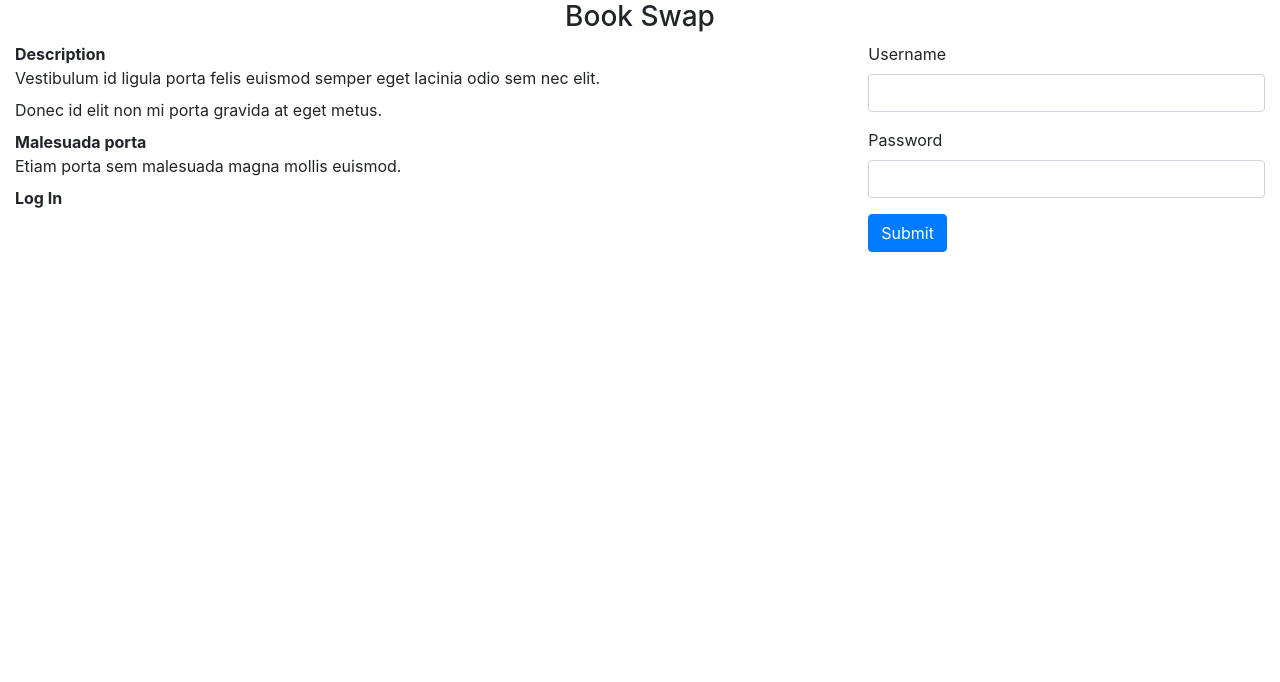
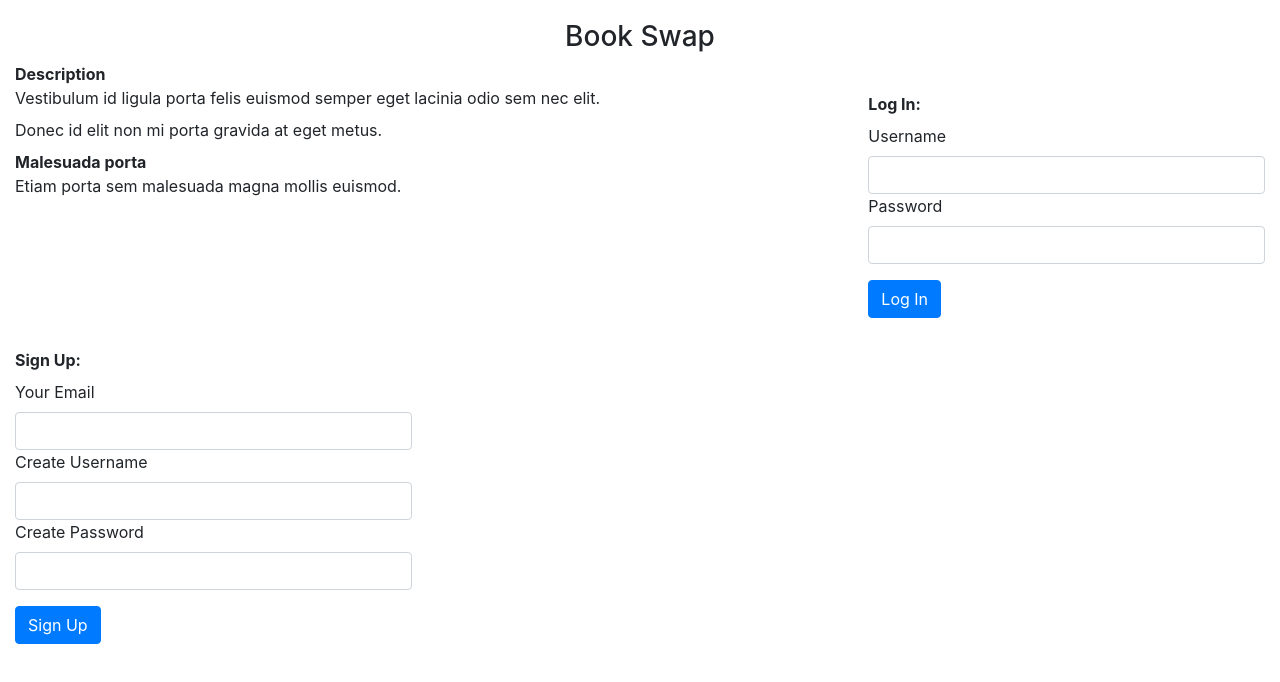
Before and after one commit to DejaTrudeaux/GreenField, a website: page angular-client/index.html in a window 1280 px wide. Drawn offline with nearby package versions, Linux system fonts and the light colour scheme.

Commit message:
added signup forms

```diff
--- a/angular-client/index.html
+++ b/angular-client/index.html
@@ -7,6 +7,20 @@
   <!-- add jquery here??  -->
   <script src="//ajax.googleapis.com/ajax/libs/jquery/2.1.1/jquery.min.js"></script>
   <link rel="stylesheet" href="https://stackpath.bootstrapcdn.com/bootstrap/4.1.3/css/bootstrap.min.css">
+  <style>
+  .login-label{
+    padding-top: 30px;
+  }
+  .signup-label{
+    padding-top: 30px;
+  }
+  #signup-button{
+    margin-bottom: 30px;
+  }
+  #maintitle{
+    margin-top: 20px;
+  }
+  </style>
 </head>
 <body>
   <div ng-app="app">
--- a/angular-client/templates/login.html
+++ b/angular-client/templates/login.html
@@ -1,7 +1,7 @@
 <div class="container-fluid">
     <div class="row">
         <div class="col-md-12">
-            <h3 class="text-center">
+            <h3 class="text-center" id="maintitle">
                 Book Swap
             </h3>
         </div>
@@ -23,19 +23,20 @@
 <dd>
     Etiam porta sem malesuada magna mollis euismod.
 </dd>
-<dt>
-    Log In
-</dt>
-        </div>
+</div>
         <div class="col-md-4">
             <form role="form">
-                <div class="form-group">
+                <!-- Login form -->
+                <label for="login-form-group" class="login-label">
+                    <strong>Log In:</strong>
+                </label>
+                <div class="login-form-group">
                     <label for="inputUsername">
                         Username
                     </label>
                     <input type="username" class="form-control" id="inputUsername" ng-model="username" />
                 </div>
-                <div class="form-group">
+                <div class="login-form-group">
 
                     <label for="inputPassword">
                         Password
@@ -47,9 +48,44 @@
                 <div class="checkbox">
                 </div>
                 <button type="submit" class="btn btn-primary" ng-click="$ctrl.checkUser(username, password)">
-                    Submit
+                    Log In
                 </button>
             </form>
         </div>
+        <div class="col-md-4">
+            <form role="form">
+                <!-- Signup form -->
+                <label for="signup-form-group" class="signup-label">
+                    <strong>Sign Up:</strong>
+                </label>
+                <div class="signup-form-group">
+                    <label for="inputEmail">
+                        Your Email
+                    </label>
+                    <input type="email" class="form-control" id="inputEmail" ng-model="signupemail" />
+                </div>
+                <div class="signup-form-group">
+                    <label for="createUsername">
+                        Create Username
+                    </label>
+                    <input type="username" class="form-control" id="createUsername" ng-model="signupusername" />
+                </div>
+                <div class="signup-form-group">
+
+                    <label for="createPassword">
+                        Create Password
+                    </label>
+                    <input type="password" class="form-control" id="createPassword" ng-model="signuppassword" />
+                </div>
+                <div class="form-group">
+                </div>
+                <div class="checkbox">
+                </div>
+                <button type="submit" id="signup-button" class="btn btn-primary" ng-click="">
+                    Sign Up
+                </button>
+            </form>
+        </div>
+
     </div>
 </div>
```
